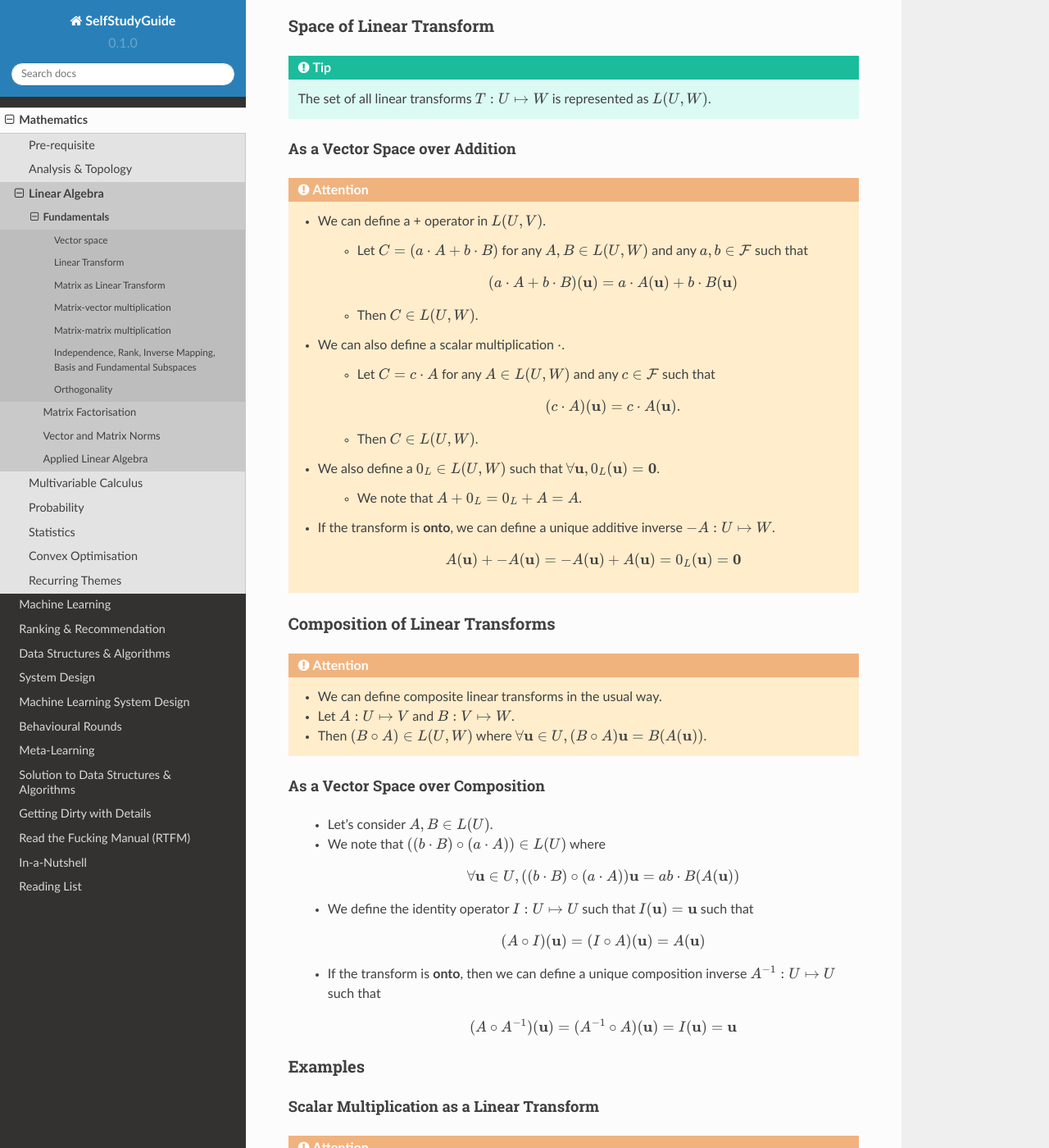
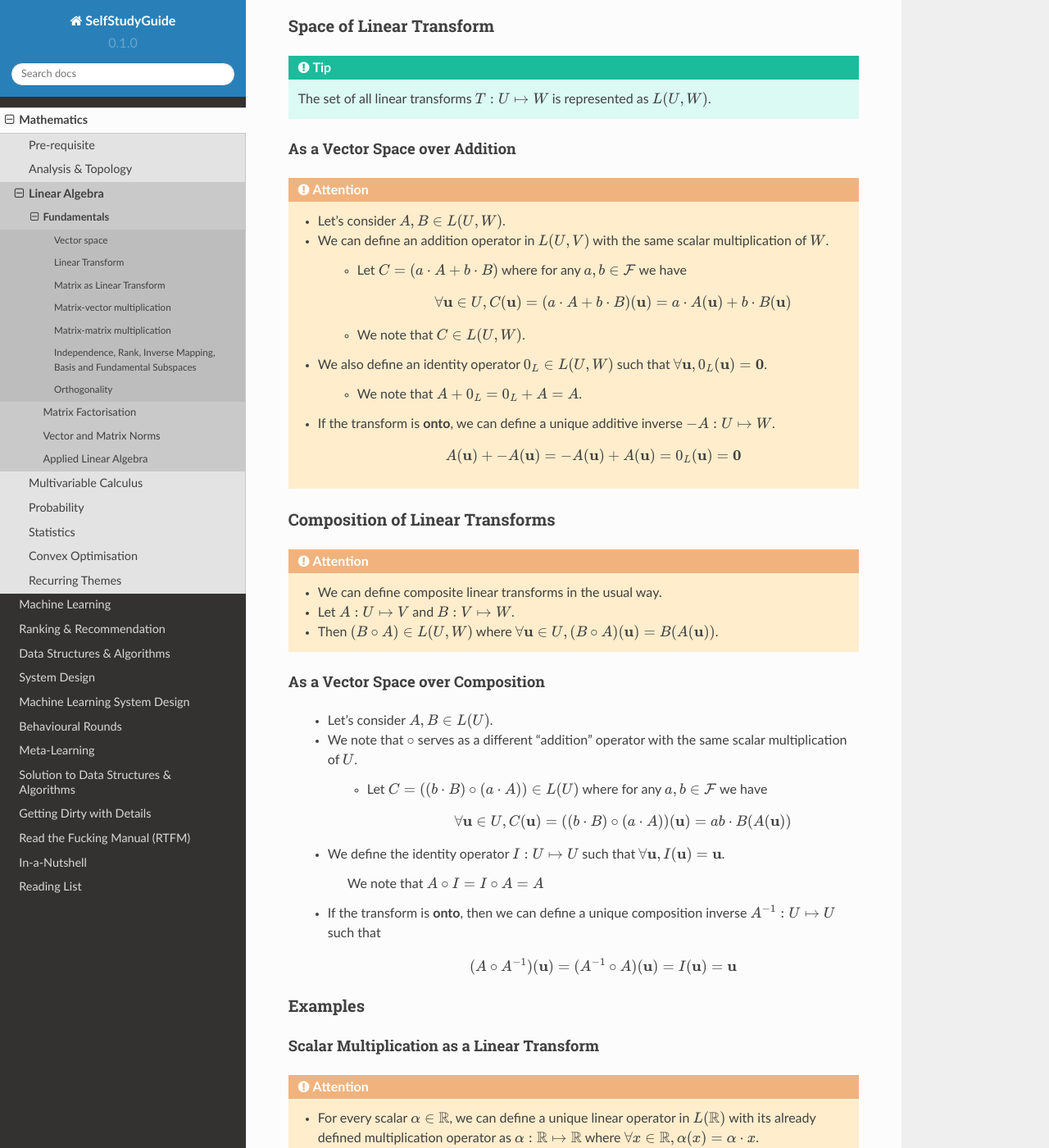
Before and after one commit to uselesstechjunks/leetcode, a Sphinx documentation site: the page built from docs/source/math/linalg/funda.rst, in a window 1280 px wide and 1400 px high, scrolled down 1378 px. Shown: the whole window at 82% size. Built offline with Sphinx 7.4.7 and the Read the Docs theme 2.0.0, drawn with Linux system fonts in a browser that asks for light colours.

Commit message:
Update funda.rst

```diff
--- a/docs/source/math/linalg/funda.rst
+++ b/docs/source/math/linalg/funda.rst
@@ -54,19 +54,14 @@ Space of Linear Transform
 As a Vector Space over Addition
 --------------------------------------------------------------------------------
 .. attention::
-	* We can define a + operator in :math:`L(U,V)`.
+	* Let's consider :math:`A,B\in L(U,W)`.
+	* We can define an addition operator in :math:`L(U,V)` with the same scalar multiplication of :math:`W`.
 
-		* Let :math:`C=(a\cdot A+b\cdot B)` for any :math:`A,B\in L(U,W)` and any :math:`a,b\in\mathcal{F}` such that
+		* Let :math:`C=(a\cdot A+b\cdot B)` where for any :math:`a,b\in\mathcal{F}` we have
 
-			.. math:: (a\cdot A+b\cdot B)(\mathbf{u})=a\cdot A(\mathbf{u})+b\cdot B(\mathbf{u})
-		* Then :math:`C\in L(U,W)`.
-	* We can also define a scalar multiplication :math:`\cdot`.
-
-		* Let :math:`C=c\cdot A` for any :math:`A\in L(U,W)` and any :math:`c\in\mathcal{F}` such that
-
-			.. math:: (c\cdot A)(\mathbf{u})=c\cdot A(\mathbf{u}).
-		* Then :math:`C\in L(U,W)`.
-	* We also define a :math:`0_L\in L(U,W)` such that :math:`\forall \mathbf{u}, 0_L(\mathbf{u})=\mathbf{0}`.
+			.. math:: \forall\mathbf{u}\in U, C(\mathbf{u})=(a\cdot A+b\cdot B)(\mathbf{u})=a\cdot A(\mathbf{u})+b\cdot B(\mathbf{u})
+		* We note that :math:`C\in L(U,W)`.
+	* We also define an identity operator :math:`0_L\in L(U,W)` such that :math:`\forall \mathbf{u}, 0_L(\mathbf{u})=\mathbf{0}`.
 
 		* We note that :math:`A+0_L=0_L+A=A`.
 	* If the transform is **onto**, we can define a unique additive inverse :math:`-A:U\mapsto W`.
@@ -78,17 +73,19 @@ Composition of Linear Transforms
 .. attention::
 	* We can define composite linear transforms in the usual way.
 	* Let :math:`A:U\mapsto V` and :math:`B:V\mapsto W`.
-	* Then :math:`(B\circ A)\in L(U,W)` where :math:`\forall\mathbf{u}\in U, (B\circ A)\mathbf{u}=B(A(\mathbf{u}))`.
+	* Then :math:`(B\circ A)\in L(U,W)` where :math:`\forall\mathbf{u}\in U, (B\circ A)(\mathbf{u})=B(A(\mathbf{u}))`.
 
 As a Vector Space over Composition
 --------------------------------------------------------------------------------
 	* Let's consider :math:`A,B\in L(U)`.
-	* We note that :math:`((b\cdot B)\circ (a\cdot A))\in L(U)` where
+	* We note that :math:`\circ` serves as a different "addition" operator with the same scalar multiplication of :math:`U`.
 
-		.. math:: \forall\mathbf{u}\in U, ((b\cdot B)\circ (a\cdot A))\mathbf{u}=ab\cdot B(A(\mathbf{u}))
-	* We define the identity operator :math:`I:U\mapsto U` such that :math:`I(\mathbf{u})=\mathbf{u}` such that
+		* Let :math:`C=((b\cdot B)\circ (a\cdot A))\in L(U)` where for any :math:`a,b\in\mathcal{F}` we have
 
-		.. math:: (A\circ I)(\mathbf{u}) = (I\circ A)(\mathbf{u}) = A(\mathbf{u})
+			.. math:: \forall\mathbf{u}\in U, C(\mathbf{u})=((b\cdot B)\circ (a\cdot A))(\mathbf{u})=ab\cdot B(A(\mathbf{u}))
+	* We define the identity operator :math:`I:U\mapsto U` such that :math:`\forall \mathbf{u}, I(\mathbf{u})=\mathbf{u}`.
+
+		We note that :math:`A\circ I = I\circ A = A`
 	* If the transform is **onto**, then we can define a unique composition inverse :math:`A^{-1}:U\mapsto U` such that
 
 		.. math:: (A\circ A^{-1})(\mathbf{u}) = (A^{-1}\circ A)(\mathbf{u}) = I(\mathbf{u}) = \mathbf{u}
```
